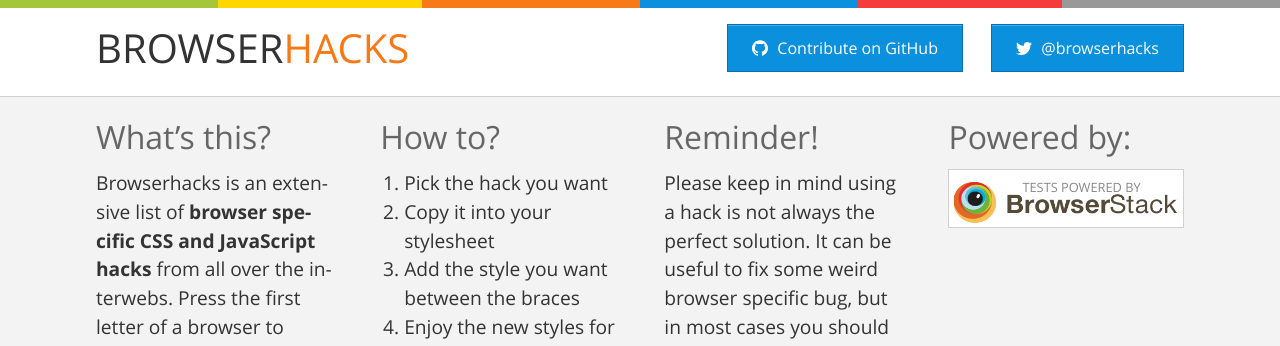
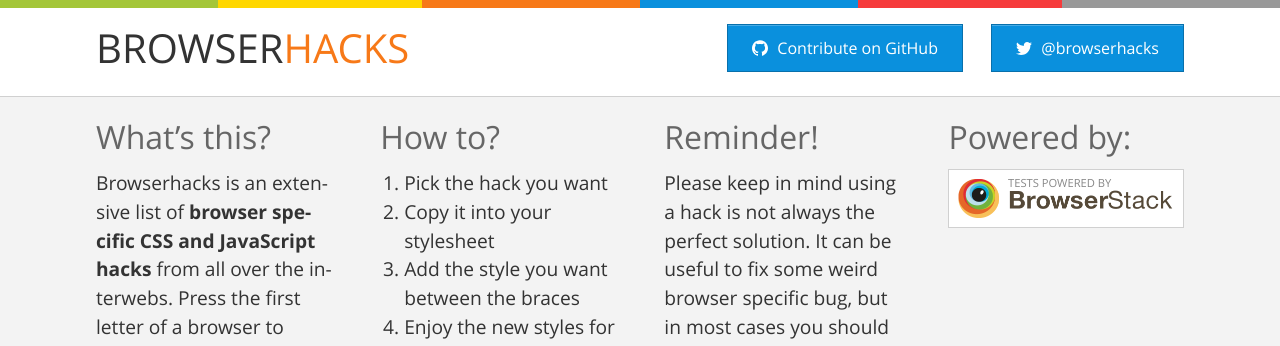
Before and after one commit to 4ae9b8/browserhacks, a Jekyll site: the page built from index.html, in a window 1280 px wide. Shown: the top 346 px of the page. Built offline with Jekyll 4.4.1, drawn with Linux system fonts in a browser that asks for light colours; some web fonts are replaced; comment, search, counter and statistics services are not loaded.

Commit message:
Fixed a rendering issue in the Browserstack logo

```diff
--- a/assets/scss/components/_carbon-ads.scss
+++ b/assets/scss/components/_carbon-ads.scss
@@ -4,8 +4,8 @@
   width: 300px;
   max-width: 100%;
   margin-bottom: $baseline;
-  padding-top: 0.5em;
   position: relative;
+  padding: 5px;
 
   @include bp('small') {
     margin: 0.5em auto;
@@ -13,11 +13,13 @@
 }
 
 .browserstack-ad p {
-  font-size: 0.8em;
+  font-size: 0.7em;
   text-transform: uppercase;
   color: #888;
   position: absolute;
-  left: 5.7em;
+  left: 25%;
+  top: 5px;
+  white-space: nowrap;
 }
 
 .browserstack-ad a {
```
